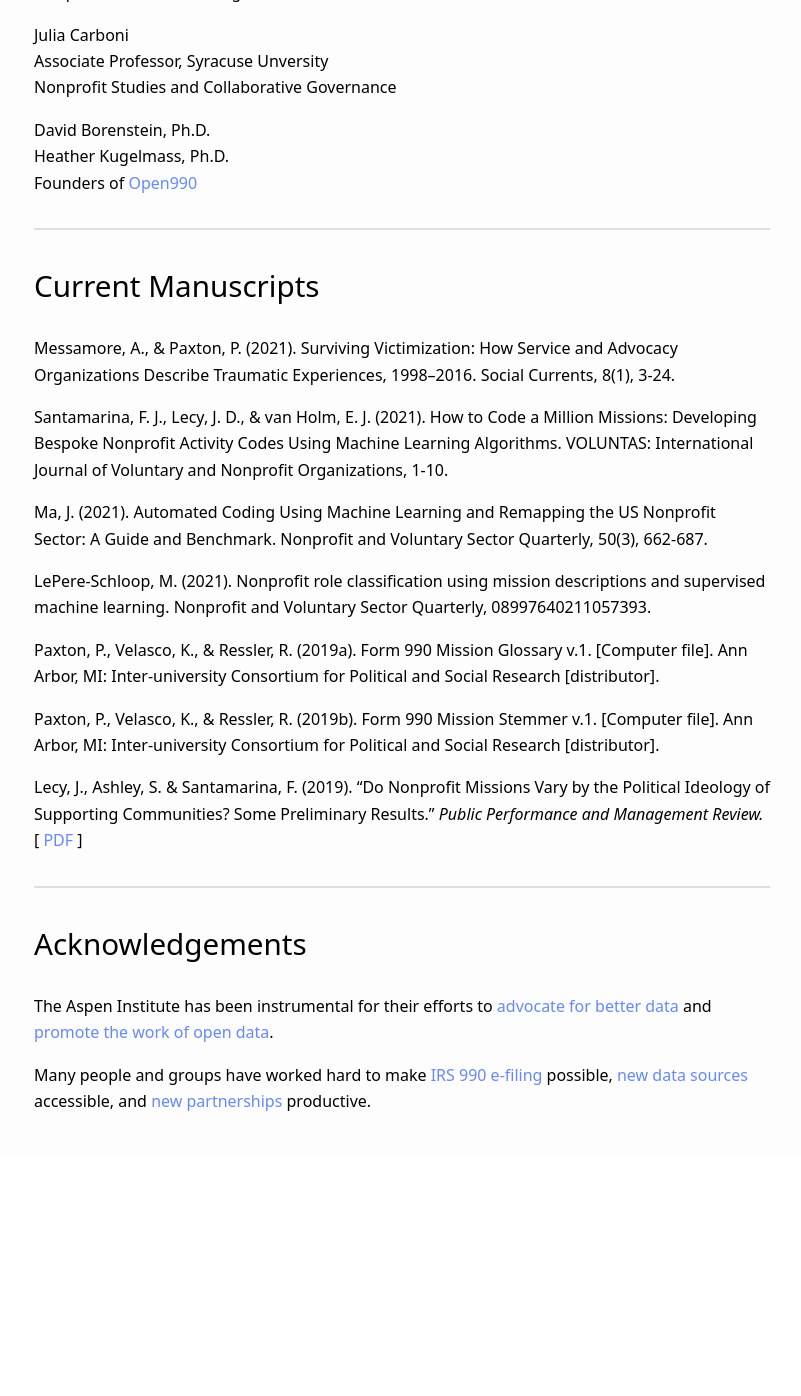
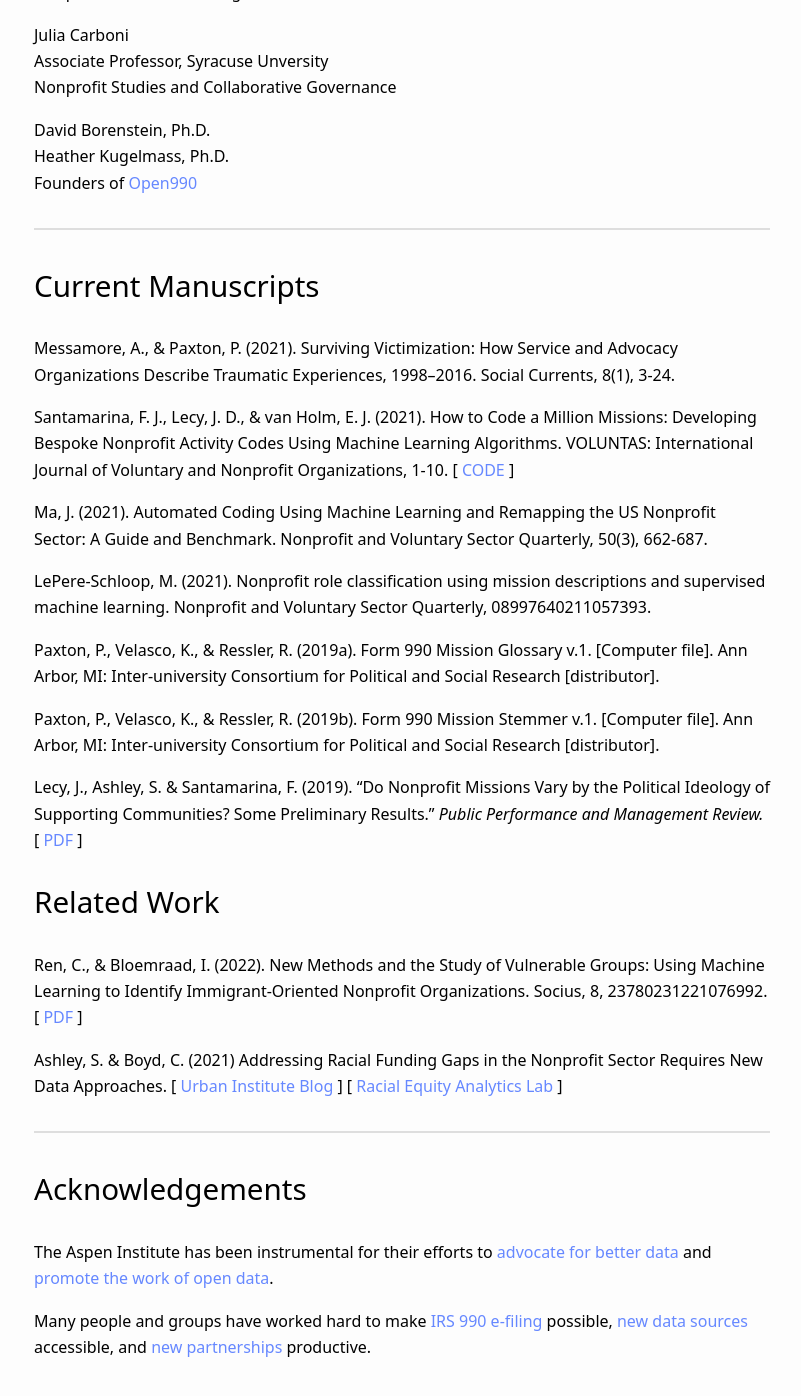
Before and after one commit to Nonprofit-Open-Data-Collective/machine_learning_mission_codes, a Jekyll site: the page built from docs/about.md, in a window 1280 px wide and 1400 px high, scrolled down 1066 px. Shown: the top 1396 px of the window, without its empty margins (238-1039 px from the left). Built offline with Jekyll 4.4.1, drawn with Linux system fonts in a browser that asks for light colours; our own code applies the rules of GitHub Pages for plain Markdown files; before the commit the page ends 2221 px from its top, so only the background shows below that.

Commit message:
Update about.md

```diff
--- a/docs/about.md
+++ b/docs/about.md
@@ -47,7 +47,7 @@ Founders of [Open990](https://www.open990.com)
 
 Messamore, A., & Paxton, P. (2021). Surviving Victimization: How Service and Advocacy Organizations Describe Traumatic Experiences, 1998–2016. Social Currents, 8(1), 3-24.
 
-Santamarina, F. J., Lecy, J. D., & van Holm, E. J. (2021). How to Code a Million Missions: Developing Bespoke Nonprofit Activity Codes Using Machine Learning Algorithms. VOLUNTAS: International Journal of Voluntary and Nonprofit Organizations, 1-10.
+Santamarina, F. J., Lecy, J. D., & van Holm, E. J. (2021). How to Code a Million Missions: Developing Bespoke Nonprofit Activity Codes Using Machine Learning Algorithms. VOLUNTAS: International Journal of Voluntary and Nonprofit Organizations, 1-10. [ [CODE](https://fjsantam.github.io/bespoke-npo-taxonomies/) ]
 
 Ma, J. (2021). Automated Coding Using Machine Learning and Remapping the US Nonprofit Sector: A Guide and Benchmark. Nonprofit and Voluntary Sector Quarterly, 50(3), 662-687.
 
@@ -60,8 +60,11 @@ Paxton, P., Velasco, K., & Ressler, R. (2019b). Form 990 Mission Stemmer v.1. [C
 Lecy, J., Ashley, S. & Santamarina, F. (2019). “Do Nonprofit Missions Vary by the Political Ideology of Supporting Communities? Some Preliminary Results.” *Public Performance and Management Review.*  [ [PDF](https://github.com/Nonprofit-Open-Data-Collective/machine_learning_mission_codes/raw/master/docs/papers/Lecy%20Ashley%20Santamarina%20-%20PPMR%202019.pdf) ]
 
 
+# Related Work
 
+Ren, C., & Bloemraad, I. (2022). New Methods and the Study of Vulnerable Groups: Using Machine Learning to Identify Immigrant-Oriented Nonprofit Organizations. Socius, 8, 23780231221076992. [ [PDF](https://journals.sagepub.com/doi/pdf/10.1177/23780231221076992) ]
 
+Ashley, S. & Boyd, C. (2021) Addressing Racial Funding Gaps in the Nonprofit Sector Requires New Data Approaches. [ [Urban Institute Blog](https://www.urban.org/urban-wire/addressing-racial-funding-gaps-nonprofit-sector-requires-new-data-approaches) ] [ [Racial Equity Analytics Lab](https://www.urban.org/racial-equity-analytics-lab) ]
 
 -----
 
```
